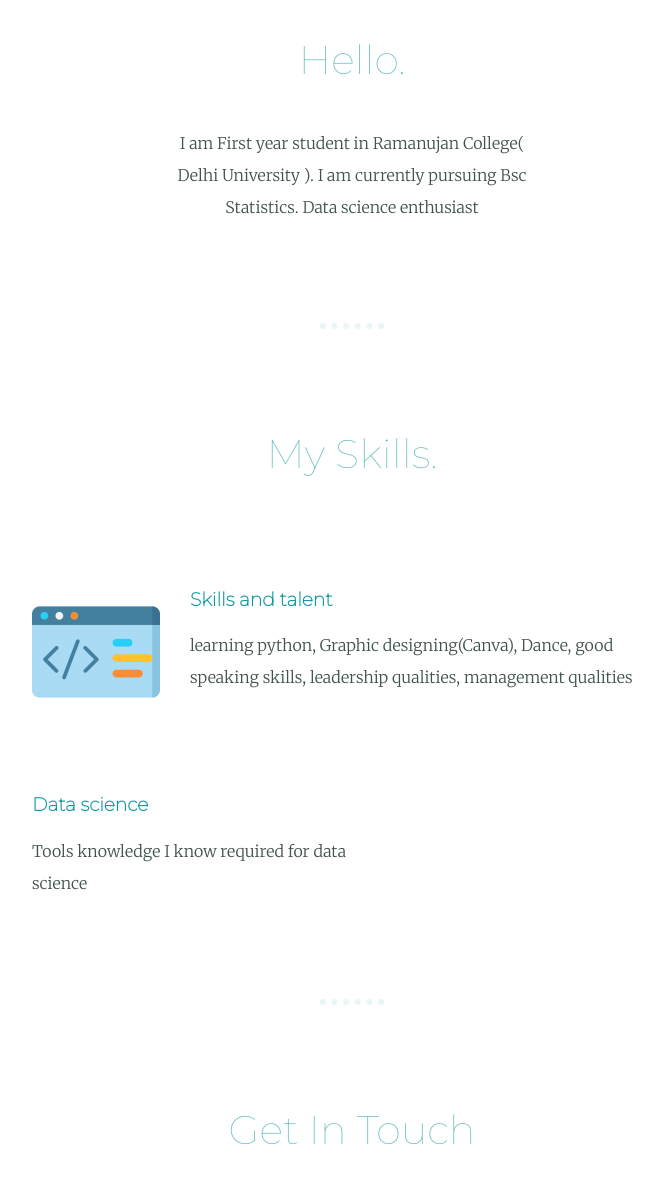
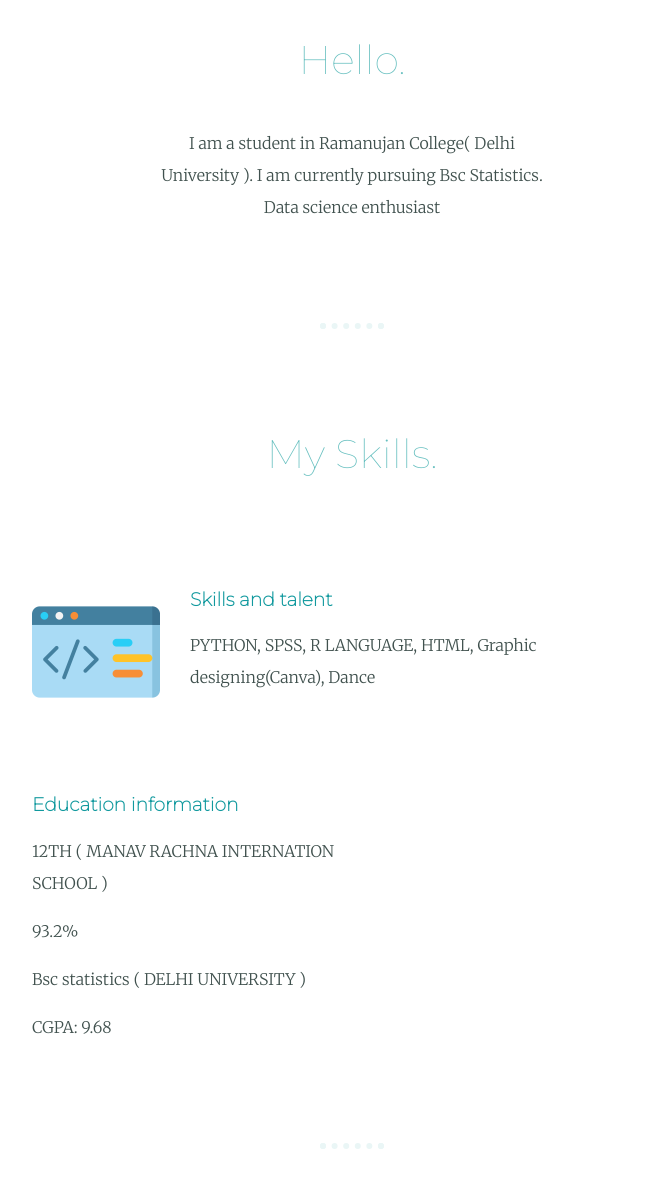
Before and after one commit to vishal70423/cv2, a plain HTML site: page index.html in a window 1280 px wide. Shown: the part 1113-2307 px from the top of the page, without its empty margins (288-951 px from the left). Drawn offline with Linux system fonts and the light colour scheme; grey boxes are pictures that could not be loaded.

Commit message:
Update index.html

```diff
--- a/index.html
+++ b/index.html
@@ -24,7 +24,7 @@
     <div class="profile">
       <img class="profile-image"src="images/profile image.png" alt="profile image" >
       <h2>Hello.</h2>
-      <p class="intro">I am First year student in Ramanujan College( Delhi University ). I am currently pursuing Bsc Statistics. Data science enthusiast</p>
+      <p class="intro">I am a student in Ramanujan College( Delhi University ). I am currently pursuing Bsc Statistics. Data science enthusiast</p>
     </div>
     <hr>
     <div class="skills">
@@ -32,12 +32,15 @@
       <div class="skill-row">
         <img class="images" src="images/code.png" alt="skill image">
         <h3>Skills and talent</h3>
-        <p>learning python, Graphic designing(Canva), Dance, good speaking skills, leadership qualities, management qualities </p>
+        <p>PYTHON, SPSS, R LANGUAGE, HTML, Graphic designing(Canva), Dance </p>
       </div>
       <div class="skill-row">
         <img class="gif" src="images/dog.gif" alt="gif image"  >
-        <h3>Data science</h3>
-        <p>Tools knowledge I know required for data science</p>
+        <h3>Education information</h3>
+        <p>12TH ( MANAV RACHNA INTERNATION SCHOOL )</p>
+        <p> 93.2% </p>
+        <p>Bsc statistics ( DELHI UNIVERSITY )</p>
+        <p> CGPA: 9.68 </p>
       </div>
     </div>
     <hr>
```
